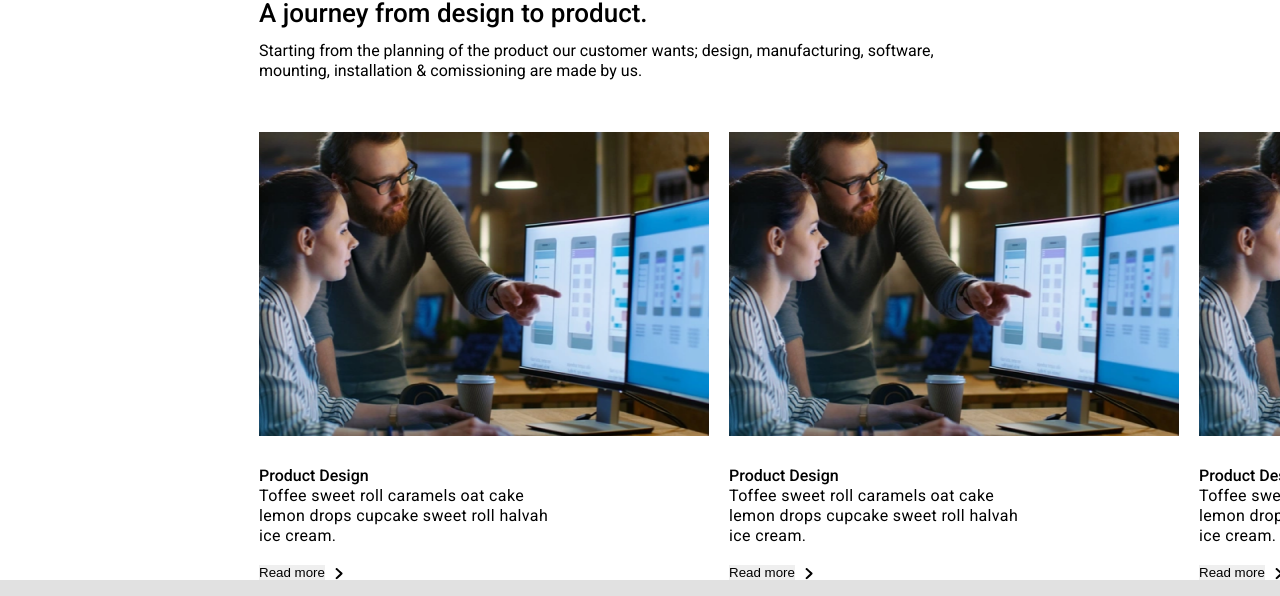
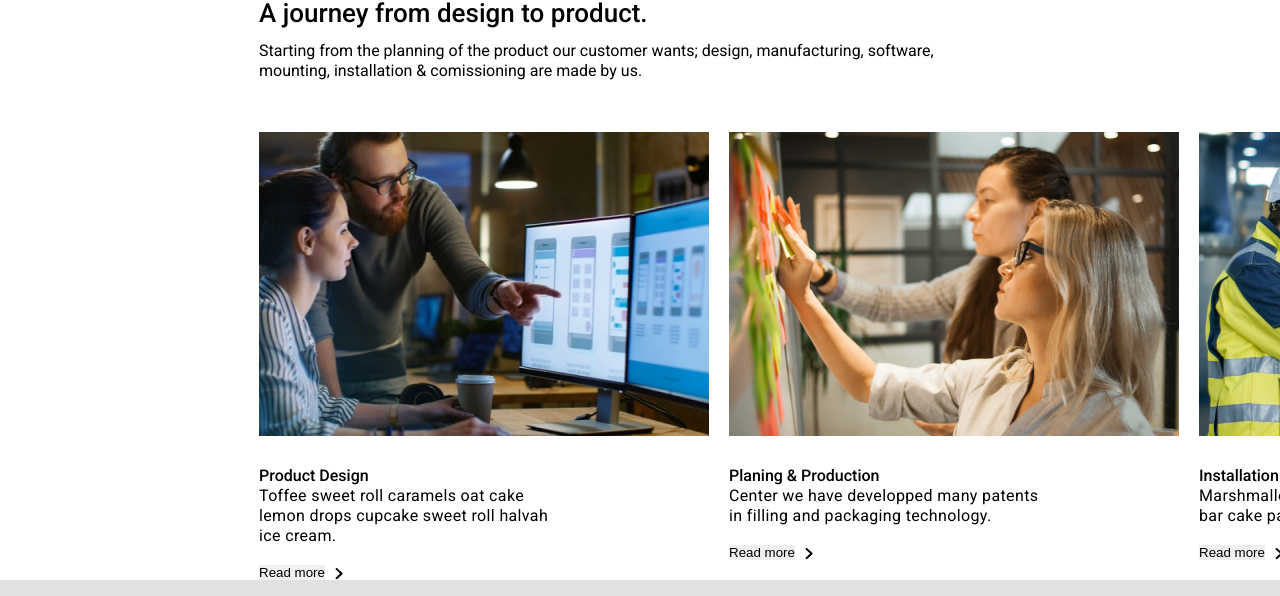
Before and after one commit to Rajkarna/Crosson, a React (Vite) app in the folder Crosson/: page / in a window 1280 px wide. Shown: the part 2299-2895 px from the top of the page. Built offline with nearby package versions, Linux system fonts and the light colour scheme; grey boxes are pictures that could not be loaded.

Commit message:
add images to how-we-do  component

```diff
--- a/Crosson/src/components/How-we-do/how-we-do.jsx
+++ b/Crosson/src/components/How-we-do/how-we-do.jsx
@@ -20,18 +20,19 @@ const HowWeDo = () => {
                     </div>
                 </div>
                 <div className="image">
-                    <img className = "only-img"src='Image.png'/>
-                    <h5>Product Design</h5>
-                    <p>Toffee sweet roll caramels oat cake lemon drops cupcake sweet roll halvah ice cream.</p>
+                    <img className = "only-img"src='Image (1).png'/>
+                    <h5>Planing & Production</h5>
+                    <p>Center we have
+developped many patents in filling and packaging technology.</p>
                     <div className="read-more">
                     <button className="hwd-btn">Read more</button>
                     <img className="hwd-icon" src="Icon.png"/>
                     </div>
                 </div>
                 <div className="image">
-                    <img className = "only-img"src='Image.png'/>
-                    <h5>Product Design</h5>
-                    <p>Toffee sweet roll caramels oat cake lemon drops cupcake sweet roll halvah ice cream.</p>
+                    <img className = "only-img"src='Image (2).png'/>
+                    <h5>Installation & Comisioning</h5>
+                    <p>Marshmallow pastry jelly beans chocolate bar cake pastry powder gummi bears. </p>
                     <div className="read-more">
                     <button className="hwd-btn">Read more</button>
                     <img className="hwd-icon" src="Icon.png"/>
```
